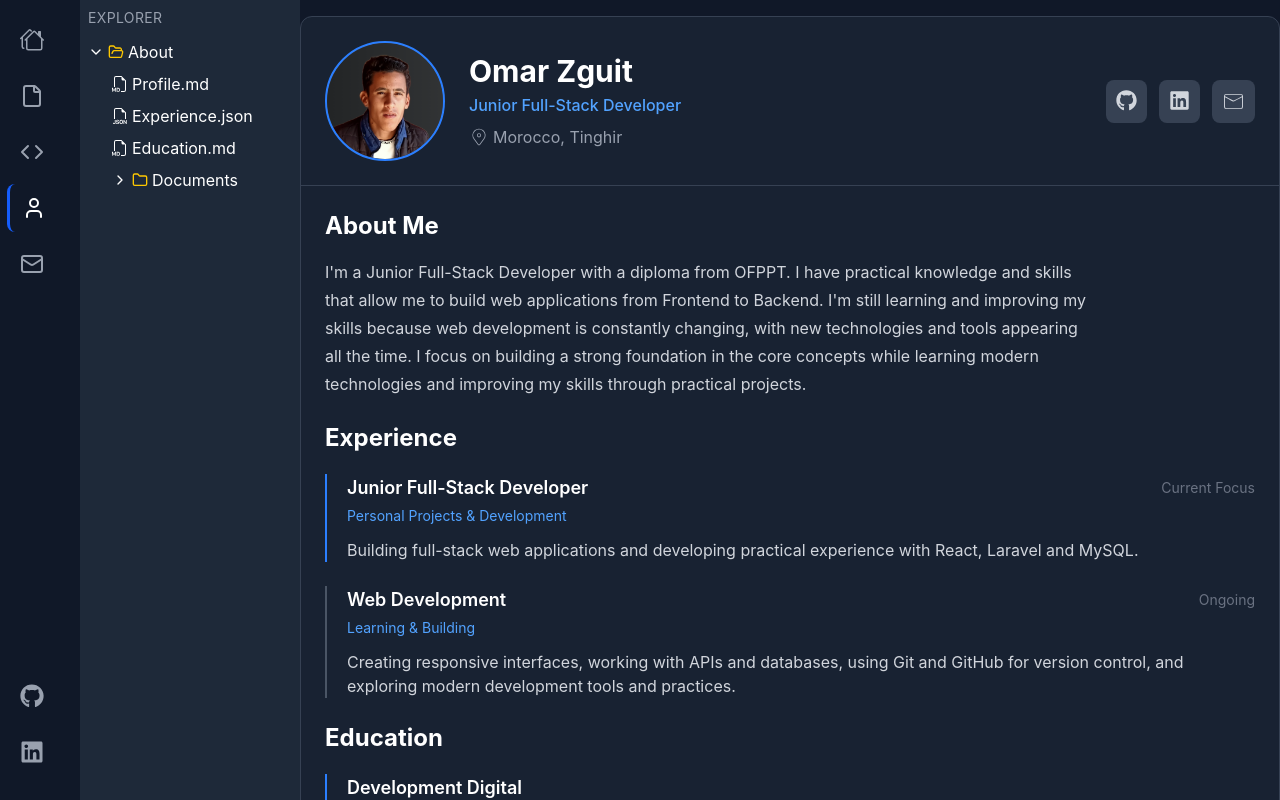
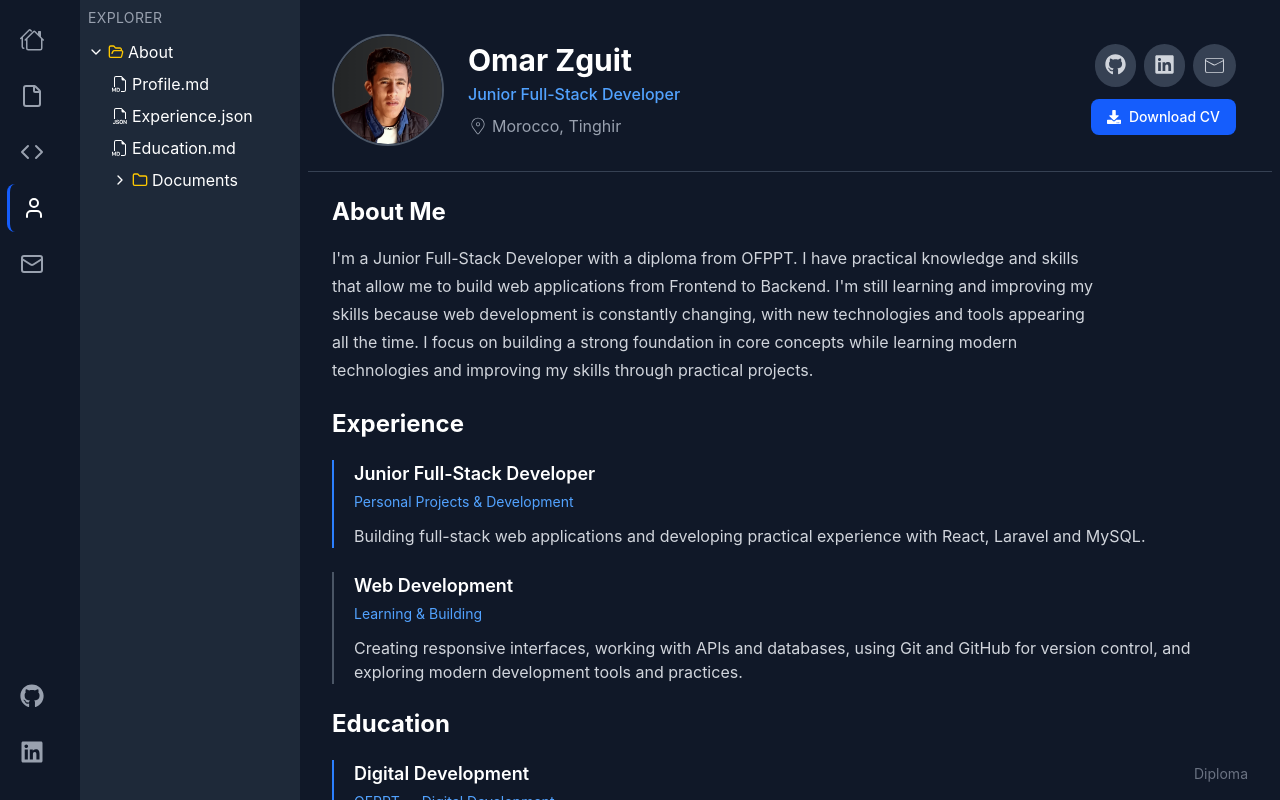
Before and after one commit to omar-zguit-hub/my-website, a React (Vite) app: page /about in a window 1280 px wide. Built offline with nearby package versions, Linux system fonts and the light colour scheme.

Commit message:
add CV download and education section to About page

```diff
--- a/src/pages/About.jsx
+++ b/src/pages/About.jsx
@@ -1,8 +1,9 @@
-import { FaGithub, FaLinkedin } from "react-icons/fa";
+import { FaGithub, FaLinkedin, FaDownload } from "react-icons/fa";
 import { CiMail, CiLocationOn } from "react-icons/ci";
 import { motion } from "motion/react";
+import { Link } from "react-router-dom";
 import profile from "../assets/profile.png";
-import { Link } from "react-router-dom";
+import CV from "../assets/CV_Omar_Zguit.pdf";
 
 function About() {
   return (
@@ -10,26 +11,26 @@ function About() {
       initial={{ opacity: 0, x: -20 }}
       animate={{ opacity: 1, x: 0 }}
       transition={{ duration: 0.5 }}
-      className="w-full max-w-5xl mx-auto bg-gray-800/60 border border-gray-700 rounded-xl overflow-hidden m-4"
+      className="w-full max-w-5xl mx-auto overflow-hidden p-2"
     >
       {/* ================= Profile Header ================= */}
-      {/* ================= Profile Header ================= */}
       <div className="p-6 border-b border-gray-700">
-        <div className="flex flex-col items-center text-center gap-6 md:flex-row md:text-left md:items-center">
-          {/* Photo */}
-          <div className="shrink-0">
-            <div className="w-30 h-30 rounded-full bg-gray-700 border-2 border-blue-500 overflow-hidden">
+        <div className="flex flex-col md:flex-row md:items-center gap-6">
+
+          {/* Profile Photo */}
+          <div className="flex justify-center md:justify-start shrink-0">
             <img
               src={profile}
               alt="Omar Zguit"
-                className="w-full h-full object-cover"
+              className="w-28 h-28 rounded-full object-cover border-2 border-gray-600"
             />
-            </div>
           </div>
 
           {/* Name + Location */}
-          <div>
-            <h1 className="text-3xl font-bold text-white">Omar Zguit</h1>
+          <div className="flex-1 text-center md:text-left">
+            <h1 className="text-3xl font-bold text-white">
+              Omar Zguit
+            </h1>
 
             <p className="text-blue-400 font-medium mt-1">
               Junior Full-Stack Developer
@@ -41,15 +42,18 @@ function About() {
             </div>
           </div>
 
+          {/* Social Links + CV */}
+          <div className="flex flex-col items-center md:items-end gap-3 m-3">
+
             {/* Social Links */}
-          <div className="flex flex-row justify-center gap-3 mt-2 md:ml-auto md:mt-0">
+            <div className="flex gap-2">
               {/* GitHub */}
               <a
                 href="https://github.com/omar-zguit-hub"
                 target="_blank"
                 rel="noopener noreferrer"
                 aria-label="GitHub"
-              className="p-2.5 rounded-lg bg-gray-700 text-gray-300 hover:text-white hover:bg-gray-600 transition"
+                className="p-2.5 rounded-full bg-gray-700 text-gray-300 hover:text-white hover:bg-gray-600 transition"
               >
                 <FaGithub size={21} />
               </a>
@@ -60,7 +64,7 @@ function About() {
                 target="_blank"
                 rel="noopener noreferrer"
                 aria-label="LinkedIn"
-              className="p-2.5 rounded-lg bg-gray-700 text-gray-300 hover:text-white hover:bg-gray-600 transition"
+                className="p-2.5 rounded-full bg-gray-700 text-gray-300 hover:text-white hover:bg-gray-600 transition"
               >
                 <FaLinkedin size={21} />
               </a>
@@ -69,32 +73,48 @@ function About() {
               <a
                 href="mailto:your.email@example.com"
                 aria-label="Email"
-              className="p-2.5 rounded-lg bg-gray-700 text-gray-300 hover:text-white hover:bg-gray-600 transition"
+                className="p-2.5 rounded-full bg-gray-700 text-gray-300 hover:text-white hover:bg-gray-600 transition"
               >
                 <CiMail size={23} />
+              </a>
+            </div>
+
+            {/* Download CV */}
+            <a
+              href={CV}
+              download="CV-Omar-Zguit.pdf"
+              className="inline-flex items-center justify-center gap-2 px-4 py-2 bg-blue-600 hover:bg-blue-700 text-white text-sm font-medium rounded-lg transition"
+            >
+              <FaDownload size={14} />
+              Download CV
             </a>
           </div>
         </div>
       </div>
 
       {/* ================= About Me ================= */}
-      <div className="p-6">
-        <h2 className="text-2xl font-bold text-white mb-4">About Me</h2>
+      <section className="p-6">
+        <h2 className="text-2xl font-bold text-white mb-4">
+          About Me
+        </h2>
 
         <p className="text-gray-300 leading-7 max-w-3xl">
-          I'm a Junior Full-Stack Developer with a diploma from OFPPT. I have
-          practical knowledge and skills that allow me to build web applications
-          from Frontend to Backend. I'm still learning and improving my skills
-          because web development is constantly changing, with new technologies
-          and tools appearing all the time. I focus on building a strong
-          foundation in the core concepts while learning modern technologies and
-          improving my skills through practical projects.
+          I'm a Junior Full-Stack Developer with a diploma from OFPPT.
+          I have practical knowledge and skills that allow me to build
+          web applications from Frontend to Backend. I'm still learning
+          and improving my skills because web development is constantly
+          changing, with new technologies and tools appearing all the
+          time. I focus on building a strong foundation in core concepts
+          while learning modern technologies and improving my skills
+          through practical projects.
         </p>
-      </div>
+      </section>
 
       {/* ================= Experience ================= */}
-      <div className="px-6 pb-6">
-        <h2 className="text-2xl font-bold text-white mb-5">Experience</h2>
+      <section className="px-6 pb-6">
+        <h2 className="text-2xl font-bold text-white mb-5">
+          Experience
+        </h2>
 
         <div className="space-y-6">
           {/* Experience 1 */}
@@ -103,8 +123,6 @@ function About() {
               <h3 className="text-lg font-semibold text-white">
                 Junior Full-Stack Developer
               </h3>
-
-              <span className="text-sm text-gray-500">Current Focus</span>
             </div>
 
             <p className="text-blue-400 text-sm mt-1">
@@ -112,8 +130,8 @@ function About() {
             </p>
 
             <p className="text-gray-300 mt-3 leading-6">
-              Building full-stack web applications and developing practical
-              experience with React, Laravel and MySQL.
+              Building full-stack web applications and developing
+              practical experience with React, Laravel and MySQL.
             </p>
           </div>
 
@@ -123,31 +141,38 @@ function About() {
               <h3 className="text-lg font-semibold text-white">
                 Web Development
               </h3>
-
-              <span className="text-sm text-gray-500">Ongoing</span>
             </div>
 
-            <p className="text-blue-400 text-sm mt-1">Learning & Building</p>
+            <p className="text-blue-400 text-sm mt-1">
+              Learning & Building
+            </p>
 
             <p className="text-gray-300 mt-3 leading-6">
-              Creating responsive interfaces, working with APIs and databases,
-              using Git and GitHub for version control, and exploring modern
-              development tools and practices.
+              Creating responsive interfaces, working with APIs and
+              databases, using Git and GitHub for version control, and
+              exploring modern development tools and practices.
             </p>
           </div>
         </div>
-      </div>
+      </section>
 
       {/* ================= Education ================= */}
-      <div className="px-6 pb-6">
-        <h2 className="text-2xl font-bold text-white mb-5">Education</h2>
+      <section className="px-6 pb-6">
+        <h2 className="text-2xl font-bold text-white mb-5">
+          Education
+        </h2>
 
         <div className="space-y-6">
+          {/* Education 1 */}
           <div className="border-l-2 border-blue-500 pl-5">
             <div className="flex flex-col sm:flex-row sm:items-center sm:justify-between gap-1">
               <h3 className="text-lg font-semibold text-white">
-                Development Digital
+                Digital Development
               </h3>
+
+              <span className="text-sm text-gray-500">
+                Diploma
+              </span>
             </div>
 
             <p className="text-blue-400 text-sm mt-1">
@@ -155,30 +180,27 @@ function About() {
             </p>
 
             <p className="text-gray-300 mt-3 leading-6">
-              Earned a professional diploma in Digital Development, with
-              training in front-end and back-end development. Developed
-              practical{" "}
+              Earned a professional diploma in Digital Development,
+              with training in front-end and back-end development.
+              Developed practical{" "}
               <Link
                 to="/skills"
                 className="text-blue-400 hover:text-blue-300 transition"
               >
-                <mark>
-                  <em>skills</em>
-                </mark>
+                skills
               </Link>{" "}
               that allowed me to build and work on various{" "}
               <Link
                 to="/projects"
                 className="text-blue-400 hover:text-blue-300 transition"
               >
-                <mark>
-                  <em>projects</em>
-                </mark>
+                projects
               </Link>{" "}
               throughout my training.
             </p>
           </div>
-          {/* 2 */}
+
+          {/* Education 2 */}
           <div className="border-l-2 border-gray-600 pl-5">
             <div className="flex flex-col sm:flex-row sm:items-center sm:justify-between gap-1">
               <h3 className="text-lg font-semibold text-white">
@@ -192,13 +214,13 @@ function About() {
 
             <p className="text-gray-300 mt-3 leading-6">
               Continuously learning and exploring Digital Development,
-              Artificial Intelligence, modern technologies, and new development
-              tools to expand my knowledge and stay up to date with the evolving
-              tech ecosystem.
+              Artificial Intelligence, modern technologies, and new
+              development tools to expand my knowledge and stay up to
+              date with the evolving tech ecosystem.
             </p>
           </div>
         </div>
-      </div>
+      </section>
     </motion.div>
   );
 }
--- a/src/pages/Skills.jsx
+++ b/src/pages/Skills.jsx
@@ -3,7 +3,7 @@ import { skills } from "../data/skills";
 
 function Skills() {
   return (
-    <div className="p-6 max-w-4xl mx-auto">
+    <div className="p-6 max-w-4xl mx-auto p-2" >
       <motion.h2
         initial={{ opacity: 0, y: -20 }}
         animate={{ opacity: 1, y: 0 }}
```
Also changed, not shown: 1 other file (tests, documents, lock files or other folders). Lines whose indentation alone changed are shown as unchanged.
